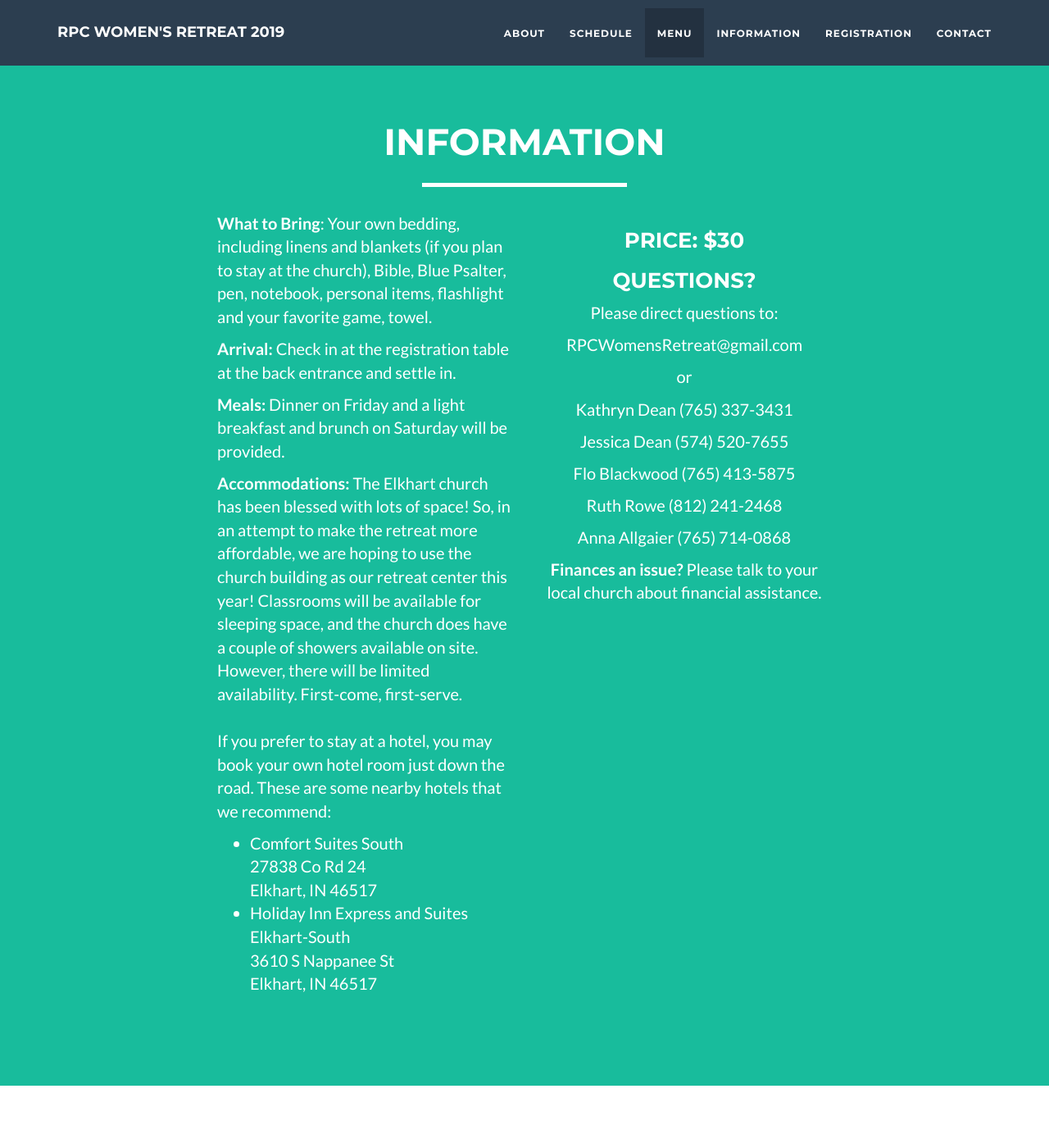
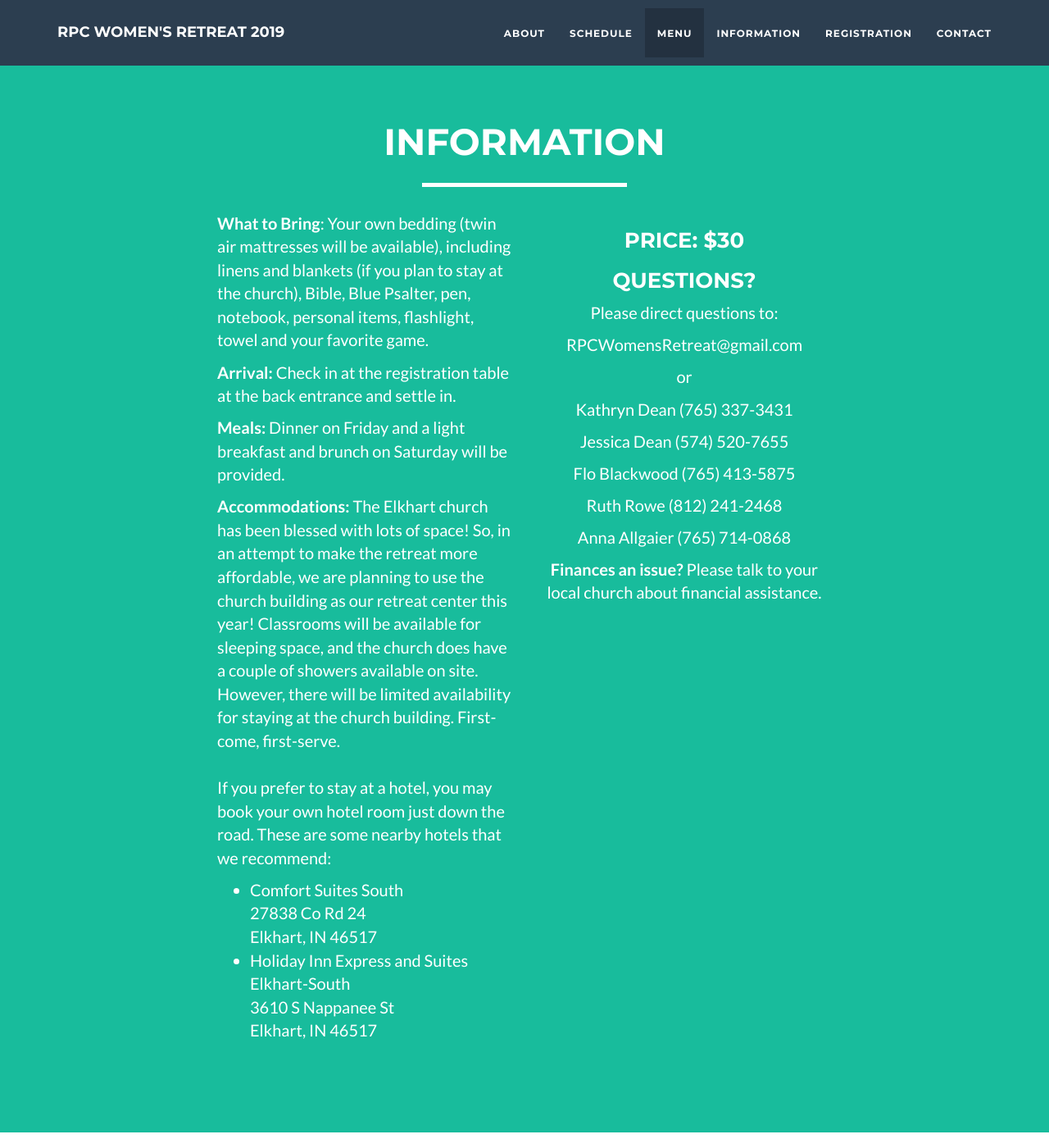
Before and after one commit to blackary/rpwomensretreat.github.io, a Jekyll site: the page built from index.html, in a window 1280 px wide and 1400 px high, scrolled down 3306 px. Shown: the whole window at 82% size. Built offline with Jekyll 4.4.1, drawn with Linux system fonts in a browser that asks for light colours; some of the changed text lies outside the part shown.

Commit message:
Update _config.yml
Fixed some typos, and made some tweaks.

```diff
--- a/_config.yml
+++ b/_config.yml
@@ -14,9 +14,9 @@
 opening_registration: 5:30pm
 closing_remarks: 2:30pm
 
-welcome_text: "We are really looking forward to this year's retreat, in growing in our love for the Lord, and deeping in our knowledge of His Word, and we hope to see you there!"
+welcome_text: "We are really looking forward to this year's retreat, in growing in our love for the Lord, and deepening in our knowledge of His Word. We hope to see you there!"
 
-bio: 'Dr. Whitney Gamble teaches biblical and theological studies at Providence Christian College and serves as Director of Accreditation and Assessment at The Master’s Seminary. She previously taught at the University of Edinburgh, Scotland, and at Geneva College in Beaver Falls, PA. Dr.Gamble holds a PhD in Systematic and Historical Theology from the University of Edinburgh...'
+bio: 'Dr. Whitney Gamble teaches biblical and theological studies at Providence Christian College and serves as Director of Accreditation and Assessment at The Master’s Seminary. She previously taught at the University of Edinburgh, Scotland, and at Geneva College in Beaver Falls, PA. Dr. Gamble holds a PhD in Systematic and Historical Theology from the University of Edinburgh...'
 
 bio_link: '<a href="#portfolioModal-1" clasks="portfolio-link" data-toggle="modal">Read more</a>'
 
@@ -38,7 +38,7 @@
     </div>
     <div class='col-lg-4'>
         <h3 class='text-center'>Saturday</h3>
-        <p>8:00-A Light Breakfast</p>
+        <p>8:00-Light Breakfast</p>
         <p>8:30-Organized Activity</p>
         <p>9:00-<b>Session 2: The Sweetness of God's Word</b></p>
         <p>10:00-Individual Reflection Time</p>
@@ -94,11 +94,11 @@
     <div class="row">
         <div class="col-lg-4 col-lg-offset-2">
             <div class="padding"></div>
-            <p><b>What to Bring</b>: Your own bedding, including linens and blankets (if you plan to stay at the church), Bible, Blue Psalter, pen, notebook, personal items, flashlight and your favorite game, towel.</p>
+            <p><b>What to Bring</b>: Your own bedding (twin air mattresses will be available), including linens and blankets (if you plan to stay at the church), Bible, Blue Psalter, pen, notebook, personal items, flashlight, towel and your favorite game.</p>
             <p><b>Arrival:</b> Check in at the registration table at the back entrance and settle in.</p>
             <p><b>Meals:</b> Dinner on Friday and a light breakfast and brunch on Saturday will be provided. </p>
             <p><b>Accommodations:</b>
-                The Elkhart church has been blessed with lots of space! So, in an attempt to make the retreat more affordable, we are hoping to use the church building as our retreat center this year! Classrooms will be available for sleeping space, and the church does have a couple of showers available on site. However, there will be limited availability. First-come, first-serve.
+                The Elkhart church has been blessed with lots of space! So, in an attempt to make the retreat more affordable, we are planning to use the church building as our retreat center this year! Classrooms will be available for sleeping space, and the church does have a couple of showers available on site. However, there will be limited availability for staying at the church building. First-come, first-serve.
 
                 <br /> <br />
 
```
